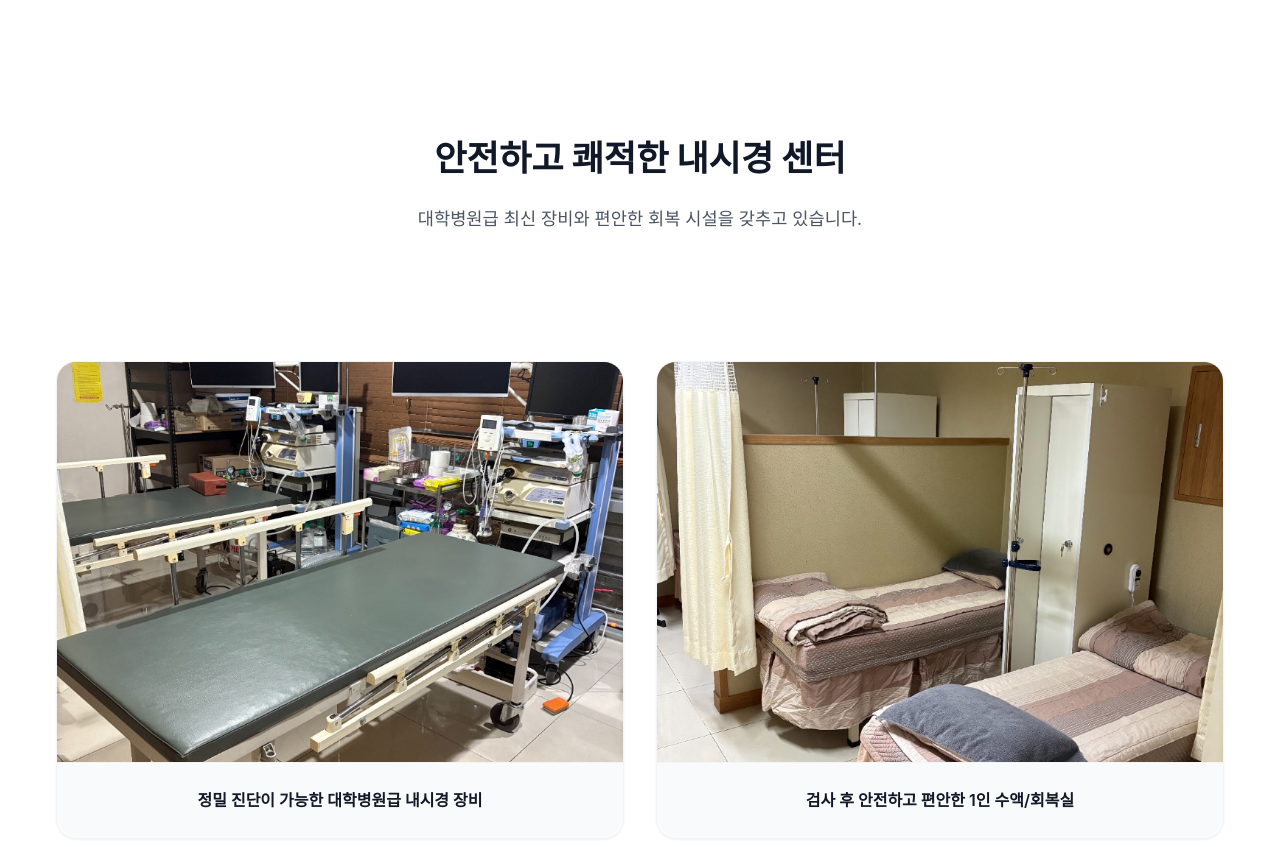
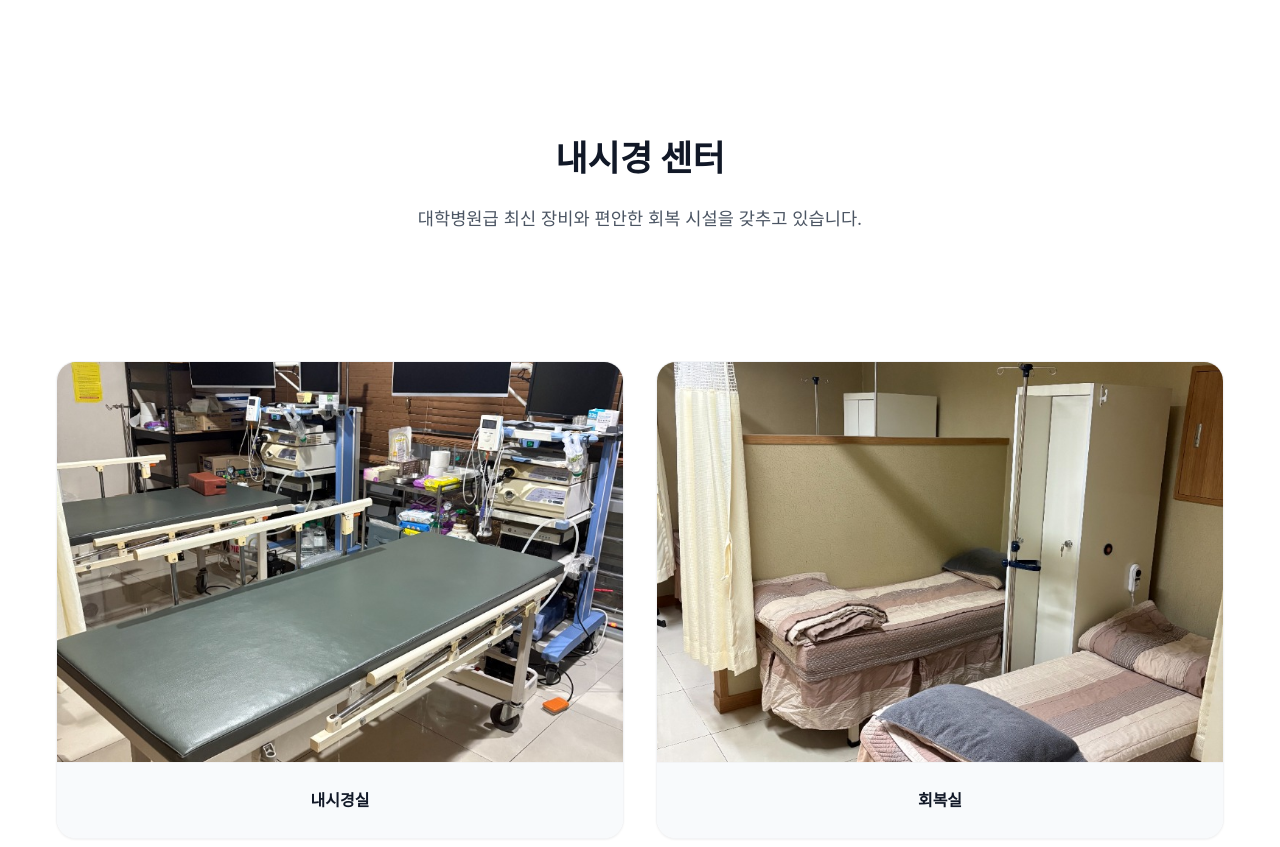
Before and after one commit to bnam1321-bit/365-clinic-web, a Next.js app: page /endoscopy in a window 1280 px wide. Shown: the part 3720-4567 px from the top of the page. Built offline with nearby package versions, Linux system fonts and the light colour scheme; a web font is replaced by a local one.

Commit message:
Update photo captions on endoscopy clinic page

```diff
--- a/src/app/endoscopy/page.tsx
+++ b/src/app/endoscopy/page.tsx
@@ -177,7 +177,7 @@ export default function EndoscopyPage() {
                     {/* Clinic Photos */}
                     <FadeIn delay={0.6}>
                         <div className={styles.sectionHeader} style={{ marginTop: '5rem', marginBottom: '2rem' }}>
-                            <h2>안전하고 쾌적한 내시경 센터</h2>
+                            <h2>내시경 센터</h2>
                             <p style={{ marginTop: '0.5rem' }}>대학병원급 최신 장비와 편안한 회복 시설을 갖추고 있습니다.</p>
                         </div>
                     </FadeIn>
@@ -185,13 +185,13 @@ export default function EndoscopyPage() {
                         <FadeIn delay={0.7} direction="up">
                             <div className={styles.photoCard}>
                                 <img src="/images/endoscopy_clinic_1.jpg" alt="내시경실 최신 장비 및 검사실 전경" className={styles.clinicImage} />
-                                <div className={styles.photoCaption}>정밀 진단이 가능한 대학병원급 내시경 장비</div>
+                                <div className={styles.photoCaption}>내시경실</div>
                             </div>
                         </FadeIn>
                         <FadeIn delay={0.8} direction="up">
                             <div className={styles.photoCard}>
-                                <img src="/images/endoscopy_clinic_2.jpg" alt="내시경 후 편안한 휴식을 위한 회복실 전경" className={styles.clinicImage} />
-                                <div className={styles.photoCaption}>검사 후 안전하고 편안한 1인 수액/회복실</div>
+                                <img src="/images/endoscopy_clinic_2.jpg" alt="회복실" className={styles.clinicImage} />
+                                <div className={styles.photoCaption}>회복실</div>
                             </div>
                         </FadeIn>
                     </div>
```
